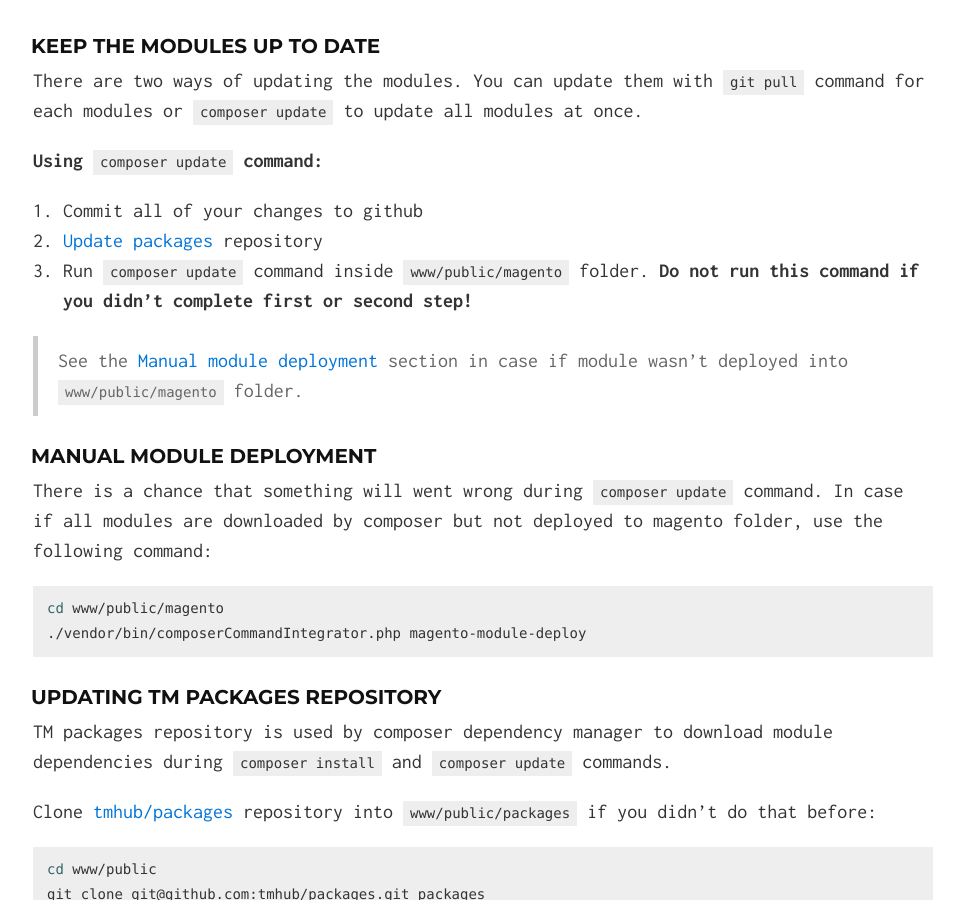
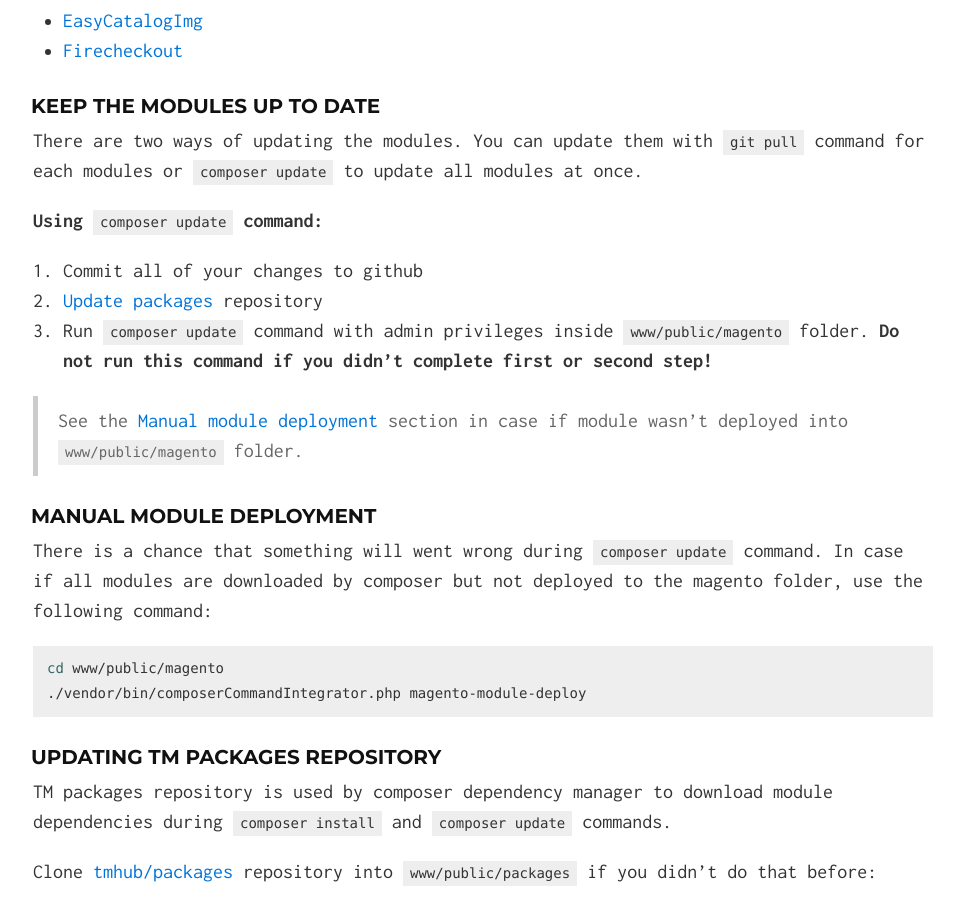
Before and after one commit to tmhub/tmhub.github.io, a Jekyll site: the page built from index.html, in a window 1280 px wide and 900 px high, scrolled down 6395 px. Shown: the whole window, without its empty margins (157-1121 px from the left). Built offline with Jekyll 4.4.1, drawn with Linux system fonts in a browser that asks for light colours; nearby versions of some CDN libraries; some of the changed text lies outside the part shown.

Commit message:
Magento installation instructions updated

```diff
--- a/_includes/index.md
+++ b/_includes/index.md
@@ -170,7 +170,7 @@
 ## Magento installation
 
 ### Magento
-1. Clone [Speedupmate Magento repository](https://github.com/speedupmate/Magento-CE-Mirror)
+1. Clone [Speedupmate Magento repository](https://github.com/speedupmate/Magento-CE-Mirror):
 
     {% highlight bash %}
 cd www/public/magento
@@ -234,16 +236,16 @@
 
 1. Commit all of your changes to github
 2. [Update packages](#updating-tm-packages-repository) repository
-3. Run `composer update` command inside `www/public/magento` folder. **Do not run
-    this command if you didn't complete first or second step!**
+3. Run `composer update` command with admin privileges inside `www/public/magento`
+    folder. **Do not run this command if you didn't complete first or second step!**
 
 > See the [Manual module deployment](#manual-module-deployment) section in case if
 module wasn't deployed into `www/public/magento` folder.
 
 ### Manual module deployment
 There is a chance that something will went wrong during `composer update` command.
-In case if all modules are downloaded by composer but not deployed to magento folder,
-use the following command:
+In case if all modules are downloaded by composer but not deployed to the magento
+folder, use the following command:
 
 {% highlight bash %}
 cd www/public/magento
```
Also changed, not shown: other parts of _includes/index.md (+10 -8 lines).
